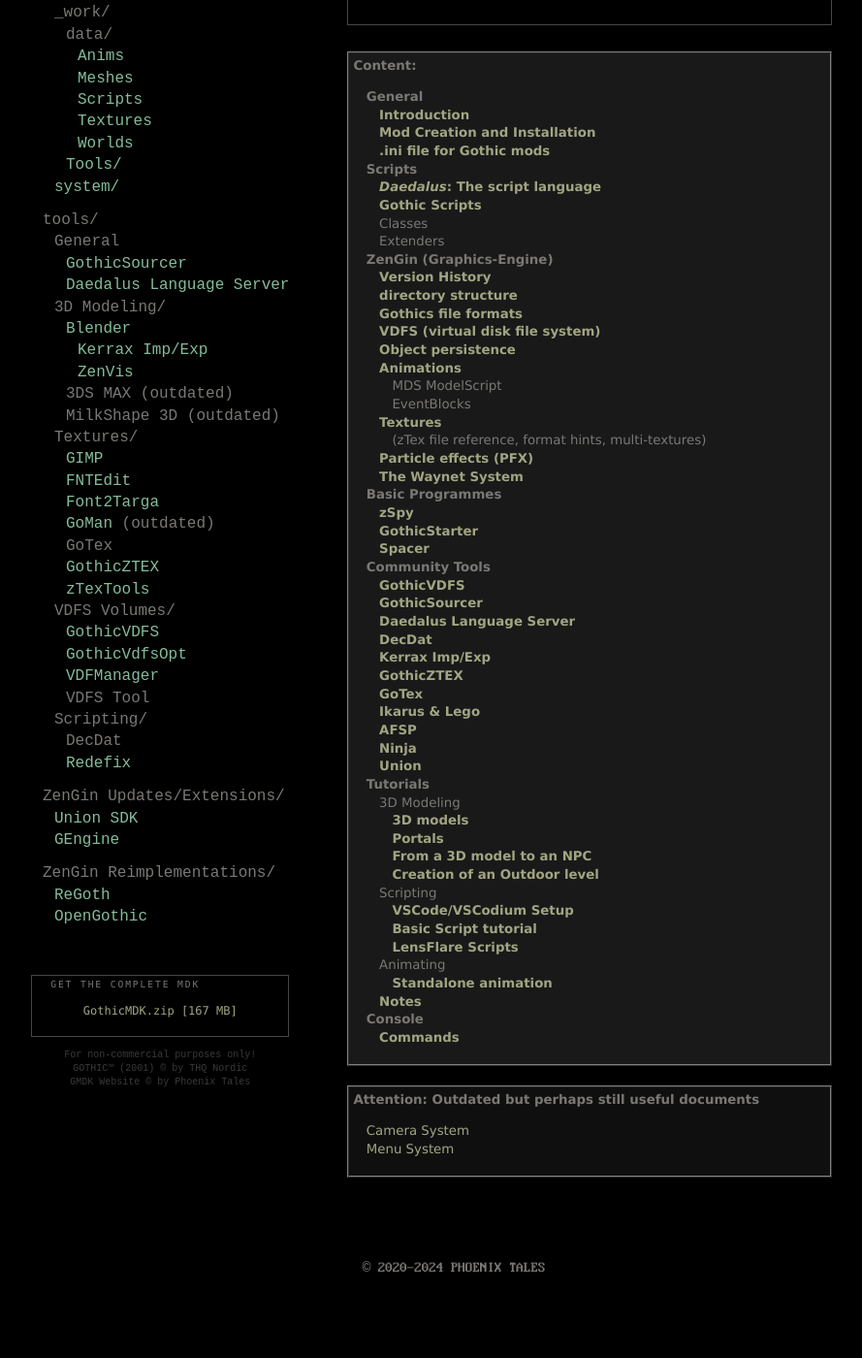
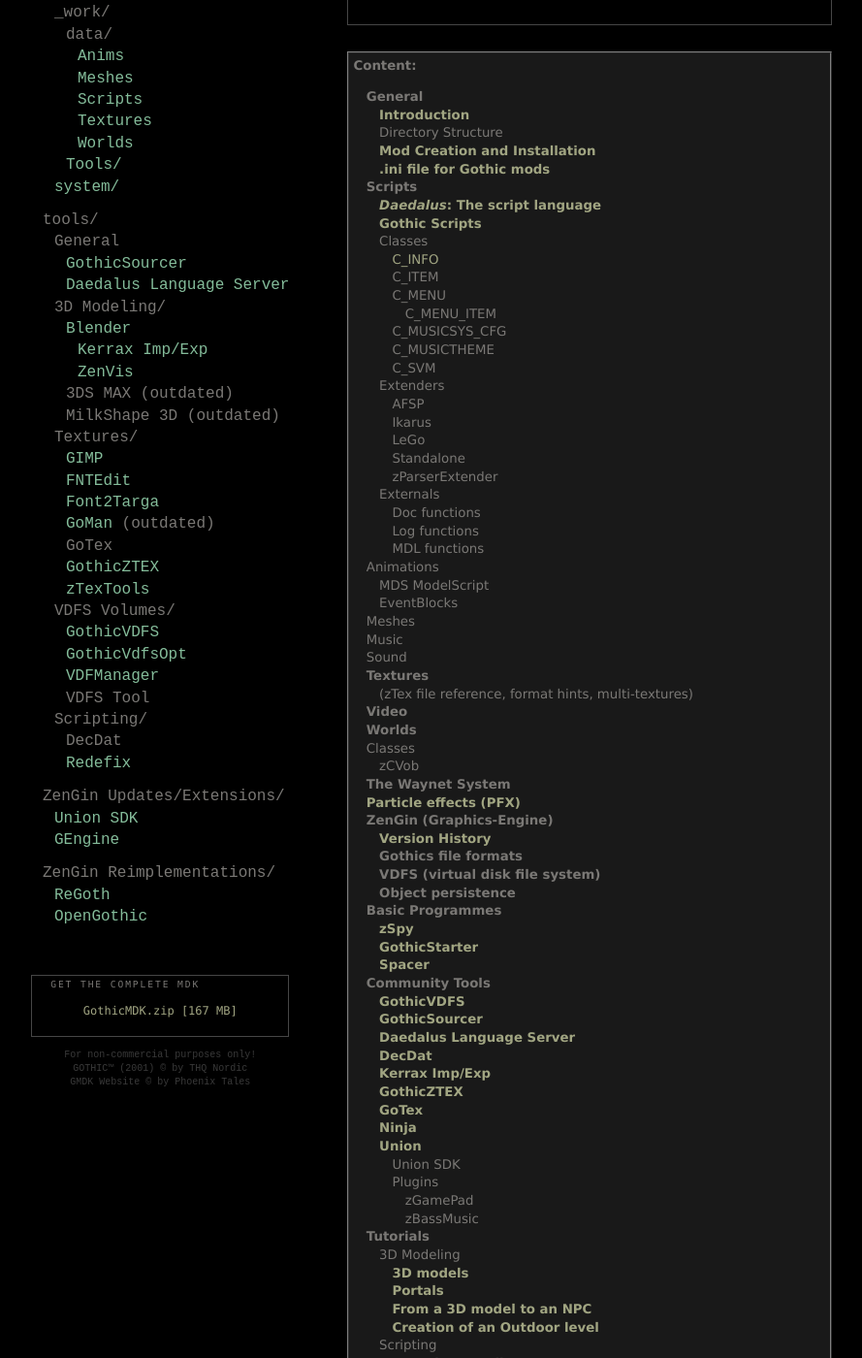
Before and after one commit to PhoenixTales/mdk.gothicarchive.org, a Jekyll site: the page built from index.html, in a window 1280 px wide and 1400 px high, scrolled down 409 px. Shown: the whole window at 97% size, without its empty margins (24-913 px from the left). Built offline with Jekyll 4.4.1, drawn with Linux system fonts in a browser that asks for light colours; before the commit the page ends 1765 px from its top, so only the background shows below that; some of the changed text lies outside the part shown.

Commit message:
upd index

```diff
--- a/docs/skripte/gothic_skripte.htm
+++ b/docs/skripte/gothic_skripte.htm
@@ -1,9 +1,13 @@
+---
+title: Scripts
+---
+
 <HTML>
 <HEAD>
 	<META HTTP-EQUIV="CONTENT-TYPE" CONTENT="text/html; charset=iso-8859-1">
 	<TITLE>Gothic-Documents: Gothic Scripts</TITLE>
 	<META NAME="AUTHOR" CONTENT="Ulf Wohlers">
-	<link rel=stylesheet type="text/css" href="../../style.css">
+	<link rel=stylesheet type="text/css" href="/style.css">
 </HEAD>
 
 <section class="content">
--- a/docs/skripte/gothic_skriptsprache.htm
+++ b/docs/skripte/gothic_skriptsprache.htm
@@ -1,9 +1,13 @@
+---
+title: Script Language
+---
+
 <HTML>
 <HEAD>
 	<META HTTP-EQUIV="CONTENT-TYPE" CONTENT="text/html; charset=iso-8859-1">
 	<TITLE>Gothic-Documents: Gothic Skriptsprache</TITLE>
 	<META NAME="AUTHOR" CONTENT="Ulf Wohlers">
-	<link rel=stylesheet type="text/css" href="../../style.css">
+	<link rel=stylesheet type="text/css" href="/style.css">
 </HEAD>
 
 <section class="content">
--- a/index.html
+++ b/index.html
@@ -56,26 +57,59 @@
 					<li><a href="docs/skripte/gothic_skriptsprache.htm"><b><i>Daedalus</i>: The script language</b></a></li>
 					<li><a href="docs/skripte/gothic_skripte.htm"><b>Gothic Scripts</b></a></li>
 					<li>Classes</li>
+						<ul>
+							<li><a href="/docs/skripte/classes/c_info">C_INFO</a></li>
+							<li>C_ITEM</li>
+							<li>C_MENU</li>
+								<ul>
+									<li>C_MENU_ITEM</li>
+								</ul>
+							<li>C_MUSICSYS_CFG</li>
+							<li>C_MUSICTHEME</li>
+							<li>C_SVM</li>
+						</ul>
 					<li>Extenders</li>
+						<ul>
+							<li>AFSP</li>
+							<li>Ikarus</li>
+							<li>LeGo</li>
+							<li>Standalone</li>
+							<li>zParserExtender</li>
 						</ul>
-			<li><b>ZenGin (Graphics-Engine)</b>
+					<li>Externals</li>
 						<ul>
-					<li><a href=""><b>Version History</b></a></li>
-					<li><a href="zengin/zengin_portale.htm"><b>directory structure</b></a>
-					<li><a href=""><b>Gothics file formats</b></a></li>
-					<li><a href="zengin/zengin_portale.htm"><b>VDFS (virtual disk file system)</b></li>
-					<li><a href=""><b>Object persistence</b></a></li>
-					<li><a href=""><b>Animations</b></a></li>
+							<li>Doc functions</li>
+							<li>Log functions</li>
+							<li>MDL functions</li>
+						</ul>
+				</ul>
+			<li>Animations</li>
 				<ul>
 					<li>MDS ModelScript</li>
 					<li>EventBlocks</li>
 				</ul>
-					<li><a href=""><b>Textures</b></a>
+			<li>Meshes</li>
+			<li>Music</li>
+			<li>Sound</li>
+			<li><b>Textures</b>
 				<ul>
 					<li>(zTex file reference, format hints, multi-textures)</li>
 				</ul>
-					<li><a href="zengin/zengin_pfx.htm"><b>Particle effects (PFX)</b></a>
-					<li><a href="zengin/zengin_pfx.htm"><b>The Waynet System</b></a>
+			<li><b>Video</b></li>
+			<li><b>Worlds</b></li>
+				<li>Classes</li>
+					<ul>
+						<li>zCVob</li>
+					</ul>
+				<li><b>The Waynet System</b></a>
+			<li><a href="zengin/zengin_pfx.htm"><b>Particle effects (PFX)</b></a></li>
+			<li><b>ZenGin (Graphics-Engine)</b>
+				<ul>
+					<li><a href=""><b>Version History</b></a></li>
+					<li><b>Gothics file formats</b></li>
+					<li><b>VDFS (virtual disk file system)</b></li>
+					<li><b>Object persistence</b></li>
+					<li></li>
 				</ul>
 			<li><b>Basic Programmes</b>
 				<ul>
@@ -92,10 +126,16 @@
 						<li><a href="tools/"><b>Kerrax Imp/Exp</b></a>
 						<li><a href="tools/"><b>GothicZTEX</b></a>
 						<li><a href="tools/"><b>GoTex</b></a>
-				<li><a href="tools/"><b>Ikarus & Lego</b></a></li>
-				<li><a href="tools/"><b>AFSP</b></a></li>
 						<li><a href="tools/"><b>Ninja</b></a></li>
 						<li><a href="tools/"><b>Union</b></a></li>
+							<ul>
+								<li>Union SDK</li>
+								<li>Plugins</li>
+									<ul>
+										<li>zGamePad</li>
+										<li>zBassMusic</li>
+									</ul>
+							</ul>
 					</ul>
 			<li><b>Tutorials</b>
 				<ul>
@@ -108,13 +148,17 @@
 						</ul>
 					<li>Scripting</a>
 						<ul>
-							<li><a href="tutorials/script/script-tutorial.htm"><b>VSCode/VSCodium Setup</b></a></li>
-							<li><a href="tutorials/script/script-tutorial.htm"><b>Basic Script tutorial</b></a></li>
-							<li><a href=""><b>LensFlare Scripts</b></a></li>
+							<li><b>VSCode/VSCodium Setup</b></li>
+							<li><b>Basic Script tutorial</b></li>
+							<li><b>LensFlare Scripts</b></li>
 						</ul>
 					<li>Animating</li>
 						<ul>
-							<li><a href=""><b>Standalone animation</b></a></li>
+							<li><b>Standalone animation</b></li>
+						</ul>
+					<li>Sound</li>
+						<ul>
+							<li>Changing Sound Effect</li>
 						</ul>
 				<li><a href="tutorials/anmerkungen.html"><b>Notes</b></a>
 				</ul>
```
Also changed, not shown: other parts of index.html (+1 -0 lines), docs/skripte/classes/c_info.htm (renamed from docs/skripte/classes_c_info.htm, +6 -2 lines), Changelog.md. Lines whose indentation alone changed are shown as unchanged.
